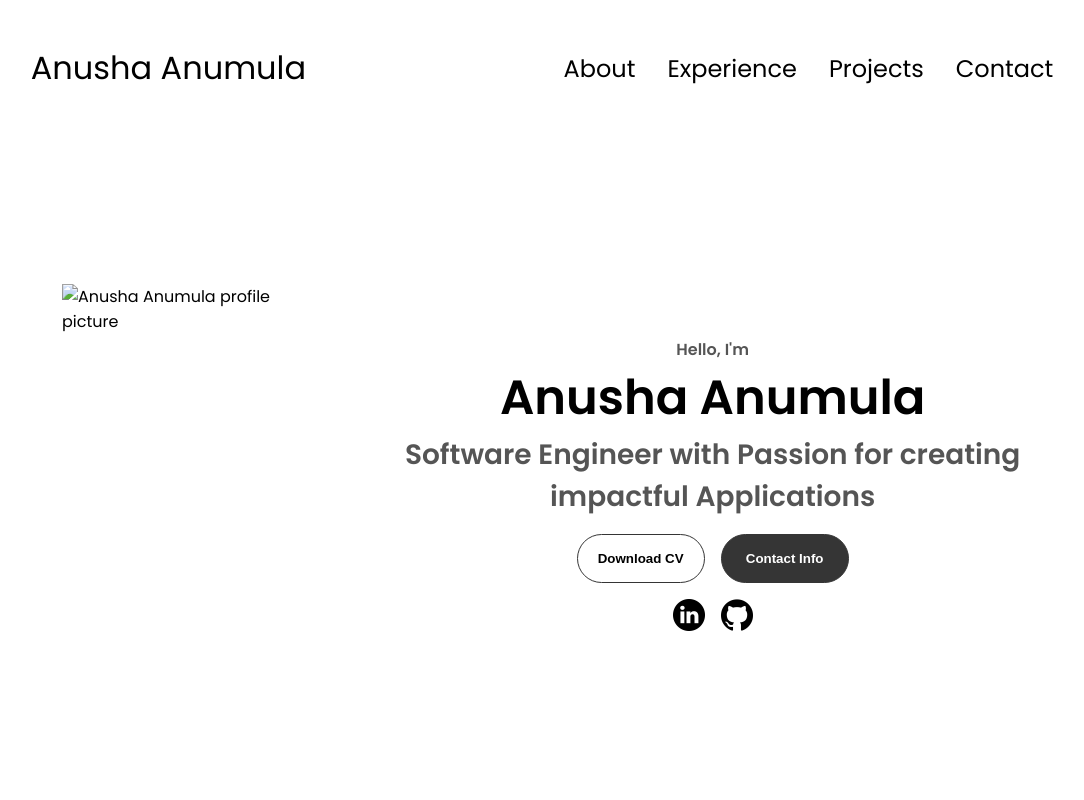
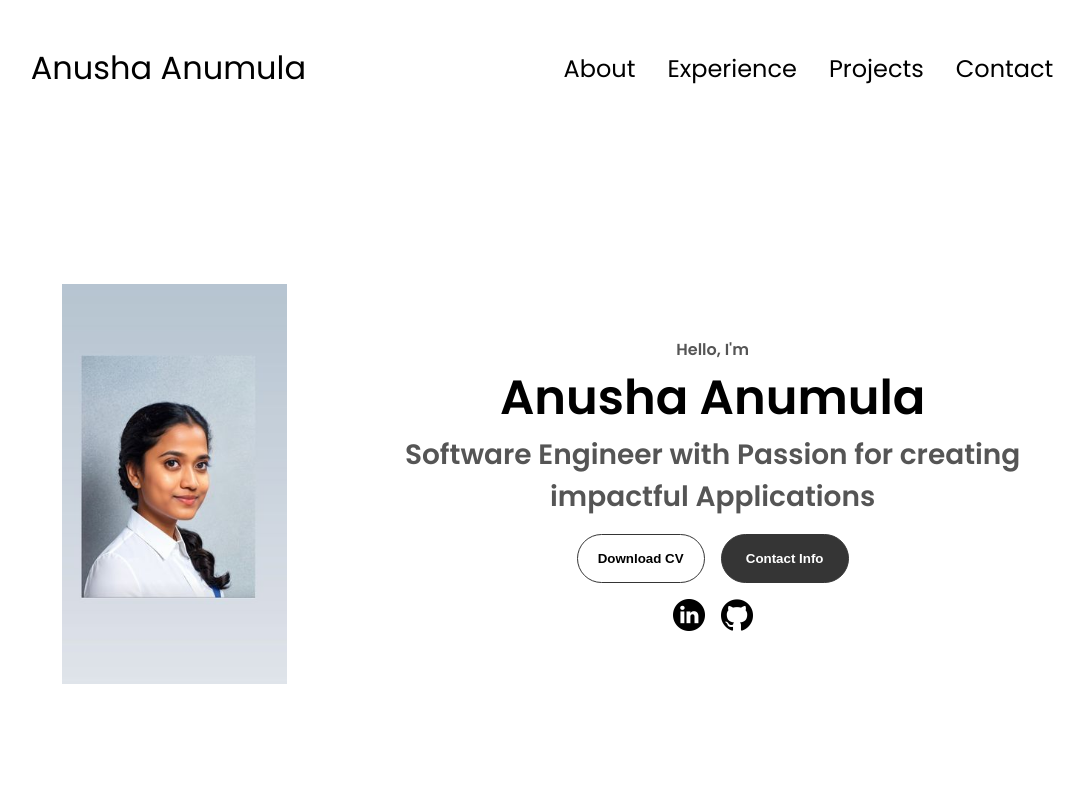
Before and after one commit to anushaanumula/my-portfolio, a plain HTML site: page index.html in a window 1280 px wide. Shown: the top 800 px of the page, without its empty margins (98-1182 px from the left). Drawn offline with Linux system fonts and the light colour scheme.

Commit message:
Update index.html

```diff
--- a/index.html
+++ b/index.html
@@ -38,7 +38,7 @@
     </nav>
     <section id="profile">
       <div class="section__pic-container">
-        <img src="./assets/profile-pic.png" alt="Anusha Anumula profile picture" />
+        <img src="./assets/profile_pic.png" alt="Anusha Anumula profile picture" />
       </div>
       <div class="section__text">
         <p class="section__text__p1">Hello, I'm</p>
```
